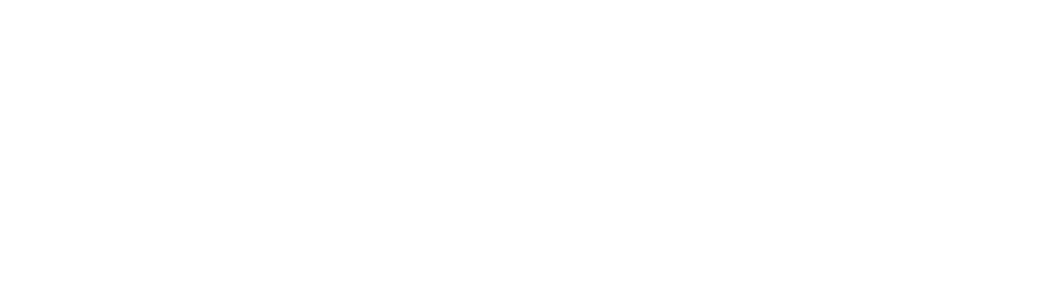
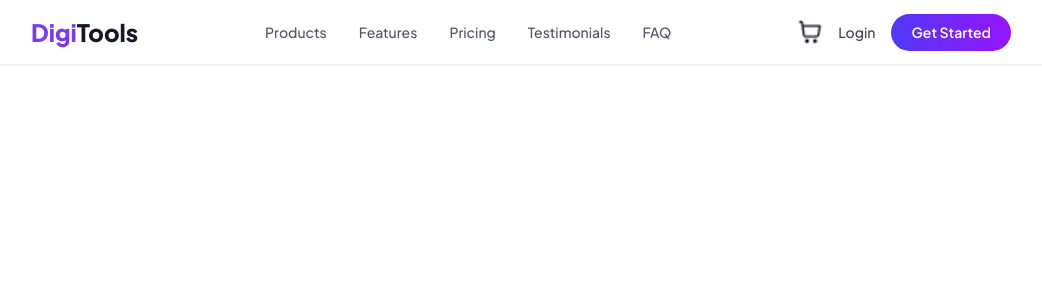
Before and after one commit to rakibulhuda/B13-Assignment-6, a React (Vite) app: page / in a window 1280 px wide. Shown: the top 300 px of the page, without its empty margins (119-1161 px from the left). Built offline with nearby package versions, Linux system fonts and the light colour scheme.

Commit message:
navbar added

```diff
--- a/index.html
+++ b/index.html
@@ -2,9 +2,12 @@
 <html lang="en" data-theme="light">
   <head>
     <meta charset="UTF-8" />
-    <link rel="icon" type="image/svg+xml" href="/favicon.svg" />
+    <link rel="icon" type="image/svg+xml" href="./src/assets/icons-digital-platform.png" />
     <meta name="viewport" content="width=device-width, initial-scale=1.0" />
-    <title>digitool-platform</title>
+    <link rel="preconnect" href="https://fonts.googleapis.com">
+    <link rel="preconnect" href="https://fonts.gstatic.com" crossorigin>
+    <link href="https://fonts.googleapis.com/css2?family=Plus+Jakarta+Sans:wght@400;500;600;700;800&display=swap" rel="stylesheet">
+    <title>Digitool Platform</title>
   </head>
   <body>
     <div id="root"></div>
--- a/package.json
+++ b/package.json
@@ -11,6 +11,7 @@
   },
   "dependencies": {
     "@tailwindcss/vite": "^4.2.2",
+    "daisyui": "^5.5.19",
     "react": "^19.2.4",
     "react-dom": "^19.2.4",
     "tailwindcss": "^4.2.2"
@@ -20,7 +21,6 @@
     "@types/react": "^19.2.14",
     "@types/react-dom": "^19.2.3",
     "@vitejs/plugin-react": "^6.0.1",
-    "daisyui": "^5.5.19",
     "eslint": "^9.39.4",
     "eslint-plugin-react-hooks": "^7.0.1",
     "eslint-plugin-react-refresh": "^0.5.2",
--- a/src/App.jsx
+++ b/src/App.jsx
@@ -1,12 +1,11 @@
-import './App.css'
+import Navbar from "./components/Navbar.jsx";
 
 function App() {
-
   return (
       <div>
-
+        <Navbar cartCount={0} />
       </div>
-  )
+  );
 }
 
-export default App
+export default App;
--- /dev/null
+++ b/src/components/Navbar.jsx
@@ -0,0 +1,78 @@
+import { useState } from 'react';
+
+const Navbar = ({ cartCount }) => {
+    const [menuOpen, setMenuOpen] = useState(false);
+
+    return (
+        <nav style={{ backgroundColor: '#ffffff', boxShadow: '0 1px 3px rgba(0,0,0,0.1)' }} className="sticky top-0 z-50">
+            <div className="max-w-7xl mx-auto" style={{ padding: '0 150px' }}>
+                <div className="flex items-center justify-between h-16">
+
+                    {/* Logo */}
+                    <span className="text-2xl font-extrabold flex-shrink-0">
+                        <span style={{ color: '#7C3AED' }}>Digi</span>
+                        <span style={{ color: '#111827' }}>Tools</span>
+                    </span>
+
+                    {/* Desktop Nav Links */}
+                    <div className="hidden md:flex items-center" style={{ gap: '32px' }}>
+                        {['Products', 'Features', 'Pricing', 'Testimonials', 'FAQ'].map(link => (
+                            <a key={link} href="#" className="nav-link">{link}</a>
+                        ))}
+                    </div>
+
+                    {/* Right Side */}
+                    <div className="hidden md:flex items-center" style={{ gap: '16px' }}>
+
+                        {/* Cart Icon */}
+                        <div className="relative cursor-pointer">
+                            <img src="../../src/assets/products/shopping-cart.png" alt="cart" style={{ width: '24px', height: '24px' }} />
+                            {cartCount > 0 && (
+                                <span className="cart-badge">{cartCount}</span>
+                            )}
+                        </div>
+
+                        <a href="#" className="nav-login">Login</a>
+
+                        <button className="btn-gradient">Get Started</button>
+                    </div>
+
+                    {/* Mobile: Cart + Hamburger */}
+                    <div className="md:hidden flex items-center" style={{ gap: '12px' }}>
+                        <div className="relative cursor-pointer">
+                            <img src="../../src/assets/products/shopping-cart.png" alt="cart" style={{ width: '24px', height: '24px' }} />
+                            {cartCount > 0 && (
+                                <span className="cart-badge">{cartCount}</span>
+                            )}
+                        </div>
+                        <button onClick={() => setMenuOpen(!menuOpen)}
+                                style={{ background: 'none', border: 'none', cursor: 'pointer', color: '#4B5563' }}>
+                            <svg xmlns="http://www.w3.org/2000/svg" style={{ width: '24px', height: '24px' }} fill="none" viewBox="0 0 24 24" stroke="currentColor">
+                                <path strokeLinecap="round" strokeLinejoin="round" strokeWidth={2} d={menuOpen ? "M6 18L18 6M6 6l12 12" : "M4 6h16M4 12h16M4 18h16"} />
+                            </svg>
+                        </button>
+                    </div>
+
+                </div>
+
+                {/* Mobile Dropdown */}
+                {menuOpen && (
+                    <div className="md:hidden" style={{ paddingBottom: '16px', paddingTop: '8px', borderTop: '1px solid #F3F4F6' }}>
+                        <div className="flex flex-col" style={{ gap: '4px' }}>
+                            {['Products', 'Features', 'Pricing', 'Testimonials', 'FAQ'].map(link => (
+                                <a key={link} href="#" className="nav-link" style={{ padding: '8px' }}>{link}</a>
+                            ))}
+                            <div className="flex items-center" style={{ gap: '12px', padding: '8px', paddingTop: '12px' }}>
+                                <a href="#" className="nav-login">Login</a>
+                                <button className="btn-gradient">Get Started</button>
+                            </div>
+                        </div>
+                    </div>
+                )}
+
+            </div>
+        </nav>
+    );
+};
+
+export default Navbar;
--- /dev/null
+++ b/src/data/products.json
@@ -0,0 +1,90 @@
+[
+  {
+    "id": 1,
+    "name": "AI Writing Pro",
+    "description": "Generate high-quality content, blogs, and marketing copy in seconds with advanced AI.",
+    "price": 29,
+    "period": "monthly",
+    "tag": "Best Seller",
+    "tagType": "bestseller",
+    "features": ["Unlimited AI generations", "50+ writing templates", "Grammar checker"],
+    "icon": "/assets/writing.png"
+  },
+  {
+    "id": 2,
+    "name": "Design Templates Pack",
+    "description": "2000+ premium templates for social media, presentations, and marketing materials.",
+    "price": 49,
+    "period": "one-time",
+    "tag": "Popular",
+    "tagType": "popular",
+    "features": ["2000+ templates", "Monthly updates", "Commercial license"],
+    "icon": "/assets/design-tool.png"
+  },
+  {
+    "id": 3,
+    "name": "Premium Stock Assets",
+    "description": "Access millions of royalty-free photos, videos, and graphics for your projects.",
+    "price": 19,
+    "period": "monthly",
+    "tag": "New",
+    "tagType": "new",
+    "features": ["10M+ assets", "Commercial use", "No attribution"],
+    "icon": "/assets/shopping-cart.png"
+  },
+  {
+    "id": 4,
+    "name": "Automation Toolkit",
+    "description": "Automate repetitive tasks and streamline your workflow with powerful tools.",
+    "price": 79,
+    "period": "monthly",
+    "tag": "Popular",
+    "tagType": "popular",
+    "features": ["50+ automations", "API access", "Custom workflows"],
+    "icon": "/assets/operation.png"
+  },
+  {
+    "id": 5,
+    "name": "Resume Builder Pro",
+    "description": "Create professional resumes and cover letters that land interviews.",
+    "price": 15,
+    "period": "one-time",
+    "tag": "New",
+    "tagType": "new",
+    "features": ["100+ templates", "ATS optimization", "Export to PDF"],
+    "icon": "/assets/portfolio.png"
+  },
+  {
+    "id": 6,
+    "name": "Social Media Content Kit",
+    "description": "Complete toolkit for creating engaging social media content across all platforms.",
+    "price": 39,
+    "period": "monthly",
+    "tag": "Best Seller",
+    "tagType": "bestseller",
+    "features": ["5000+ assets", "Scheduler included", "Analytics dashboard"],
+    "icon": "/assets/social-media.png"
+  },
+  {
+    "id": 7,
+    "name": "SEO Master Suite",
+    "description": "Boost your website rankings with comprehensive SEO tools and keyword research.",
+    "price": 59,
+    "period": "monthly",
+    "tag": "Popular",
+    "tagType": "popular",
+    "features": ["Keyword research", "Site audit tool", "Rank tracking"],
+    "icon": "/assets/operation.png"
+  },
+  {
+    "id": 8,
+    "name": "Video Editing Bundle",
+    "description": "Professional video editing templates and effects for creators and marketers.",
+    "price": 99,
+    "period": "yearly",
+    "tag": "New",
+    "tagType": "new",
+    "features": ["500+ video templates", "Motion graphics", "4K exports"],
+    "icon": "/assets/design-tool.png"
+  }
+]
--- a/src/index.css
+++ b/src/index.css
@@ -1,2 +1,69 @@
 @import "tailwindcss";
 @plugin "daisyui";
+
+* {
+    box-sizing: border-box;
+    margin: 0;
+    padding: 0;
+}
+
+body {
+    font-family: 'Plus Jakarta Sans', sans-serif;
+}
+
+:root {
+    --linear: linear-gradient(87.40deg, rgba(79, 57, 246, 1), rgba(149, 20, 250, 1));
+}
+
+/* ===== NAVBAR ===== */
+.nav-link {
+    color: #4B5563;
+    font-size: 14px;
+    font-weight: 500;
+    text-decoration: none;
+    white-space: nowrap;
+    transition: color 0.2s;
+}
+.nav-link:hover {
+    color: #111827;
+}
+
+.nav-login {
+    color: #374151;
+    font-size: 14px;
+    font-weight: 500;
+    text-decoration: none;
+    white-space: nowrap;
+    transition: color 0.2s;
+}
+.nav-login:hover {
+    color: #7C3AED;
+}
+
+.btn-gradient {
+    background: linear-gradient(87.40deg, rgba(79, 57, 246, 1), rgba(149, 20, 250, 1));
+    color: #ffffff;
+    font-weight: 600;
+    padding: 8px 20px;
+    border-radius: 9999px;
+    font-size: 14px;
+    border: none;
+    cursor: pointer;
+    white-space: nowrap;
+}
+
+.cart-badge {
+    position: absolute;
+    top: -8px;
+    right: -8px;
+    background-color: #7C3AED;
+    color: #fff;
+    font-size: 11px;
+    border-radius: 9999px;
+    width: 20px;
+    height: 20px;
+    display: flex;
+    align-items: center;
+    justify-content: center;
+    font-weight: 700;
+}
--- a/vite.config.js
+++ b/vite.config.js
@@ -3,5 +3,8 @@
 import tailwindcss from '@tailwindcss/vite'
 
 export default defineConfig({
-  plugins: [react(), tailwindcss()],
+  plugins: [
+      react(),
+    tailwindcss()
+  ],
 })
```
Also changed, not shown: src/assets/icons-digital-platform.png (added), 1 other file (tests, documents, lock files or other folders).
